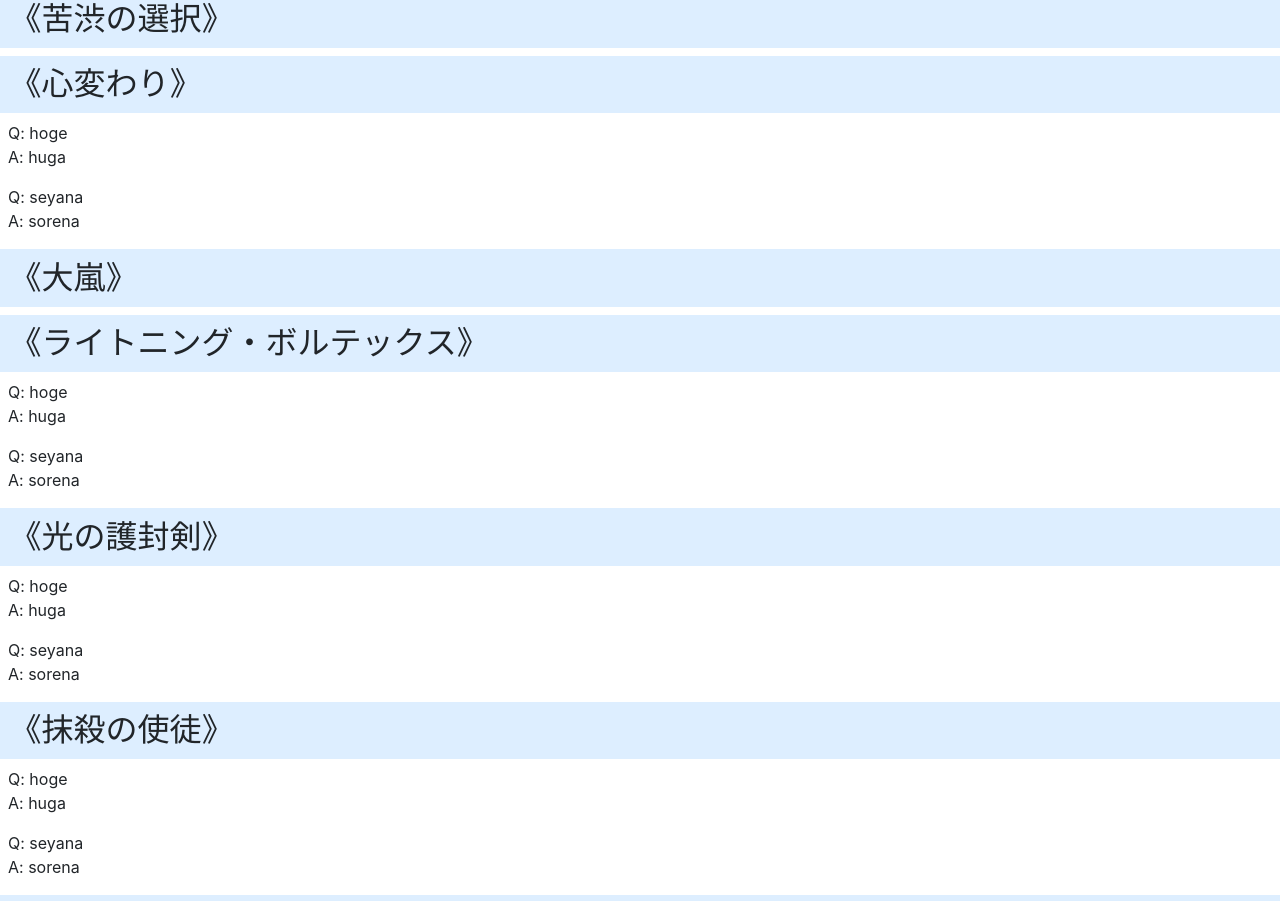
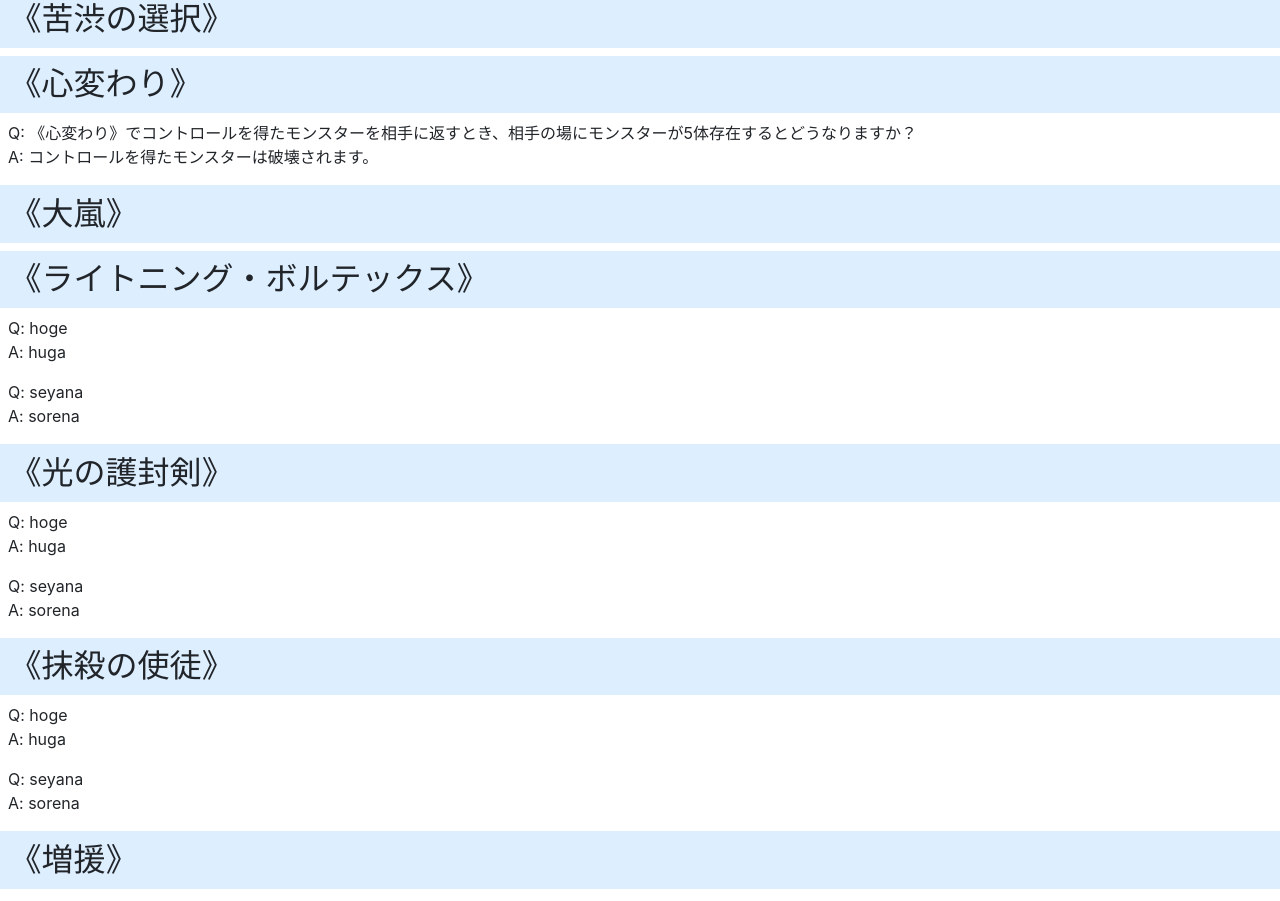
Before and after one commit to wotsushi/y-gateball, a React (Create React App) app: page /faq in a window 1280 px wide. Shown: the part 3800-4701 px from the top of the page. Built offline with nearby package versions, Linux system fonts and the light colour scheme; what react-hooks-global-state would draw is missing.

Commit message:
心変わりのFAQ追加
ISSUE: #31

```diff
--- a/src/FAQ.tsx
+++ b/src/FAQ.tsx
@@ -235,8 +235,10 @@ const faqs: FAQ[] = [
   {
     name: "心変わり",
     qas: [
-      ["hoge", "huga"],
-      ["seyana", "sorena"],
+      [
+        "《心変わり》でコントロールを得たモンスターを相手に返すとき、相手の場にモンスターが5体存在するとどうなりますか？",
+        "コントロールを得たモンスターは破壊されます。",
+      ],
     ],
   },
   {
```
